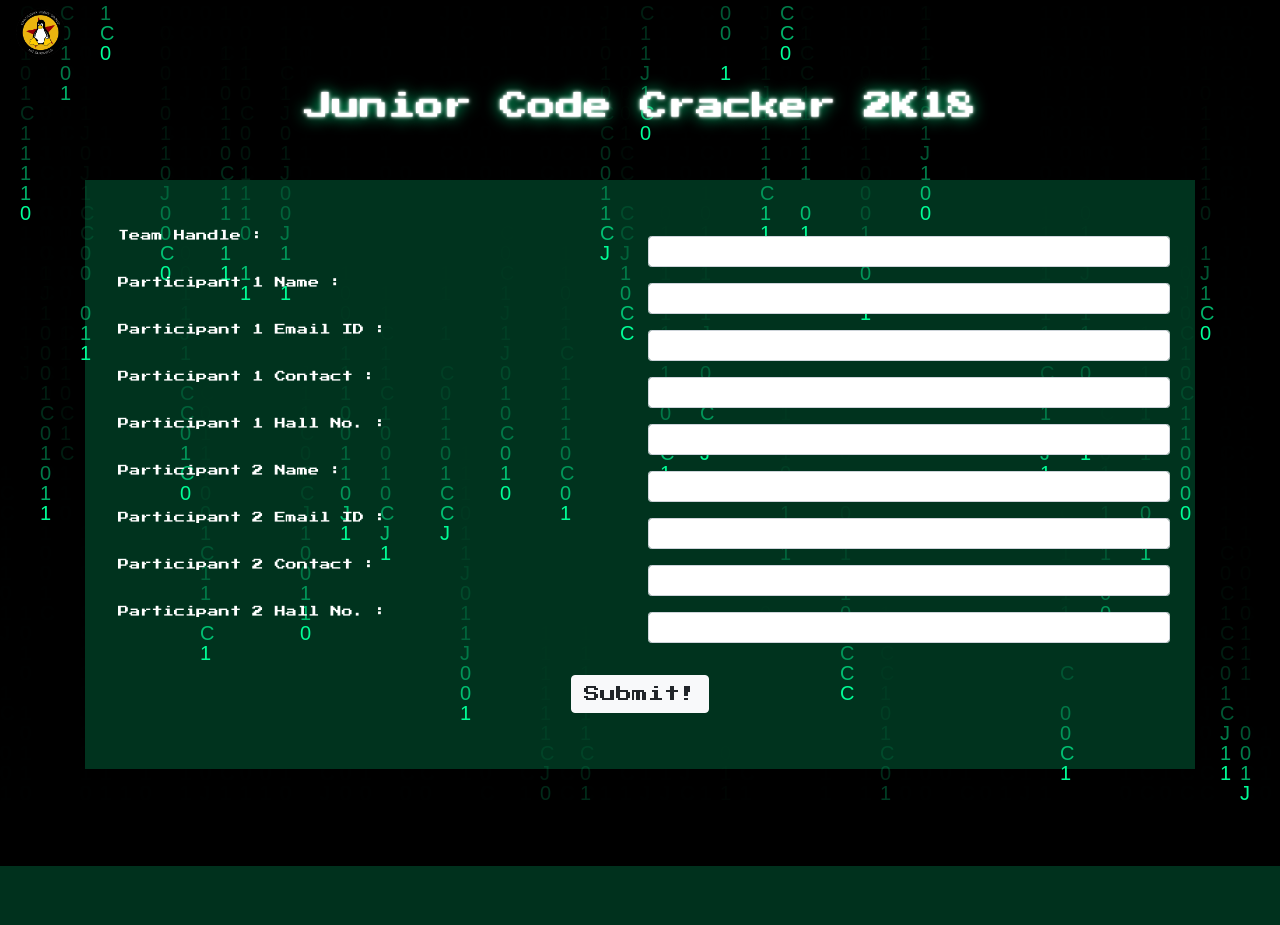
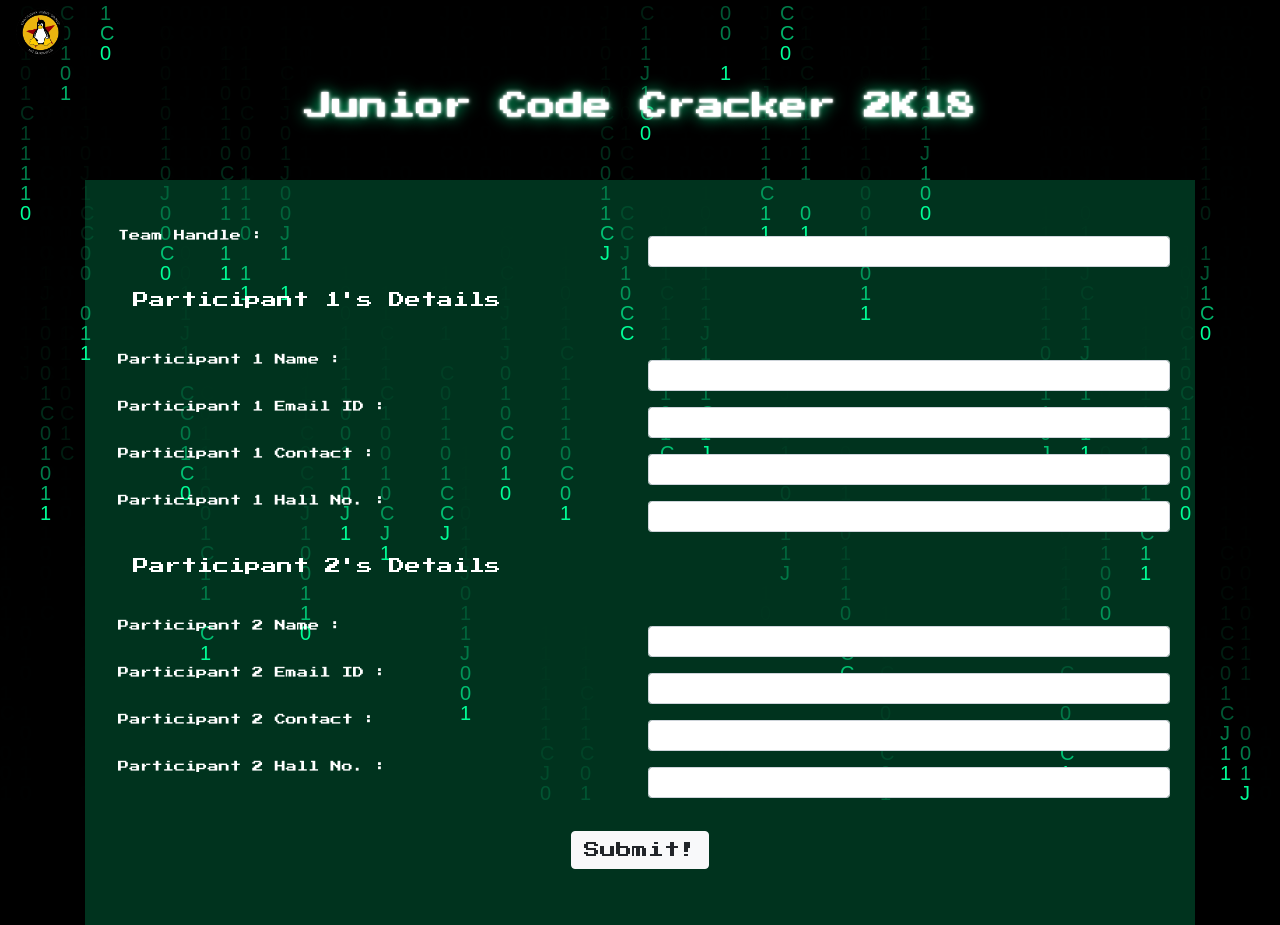
Before and after one commit to lugnitdgp/jcc-registration-portal, a Django app: page / in a window 1280 px wide. Before the commit the page ends 866 px from the top, so only its background shows below. Run offline with Django 3.2, Linux system fonts and the light colour scheme; some libraries are stand-ins or nearby versions.

Commit message:
UI Changes

```diff
--- a/templates/register.html
+++ b/templates/register.html
@@ -23,6 +23,11 @@
                 {{ form.team_name }}
             </div>
         </div>
+
+        <br>
+        <h6>Participant 1's Details</h6>
+        <br>
+        <br>
 
         <div class="row">
             <div class="col-md-6 col-xs-12 p-0">
@@ -61,7 +66,10 @@
             </div>
         </div>
 
-
+        <br>
+        <h6>Participant 2's Details</h6>
+        <br>
+        <br>
 
         <div class="row">
             <div class="col-md-6 col-xs-12 p-0">
```
